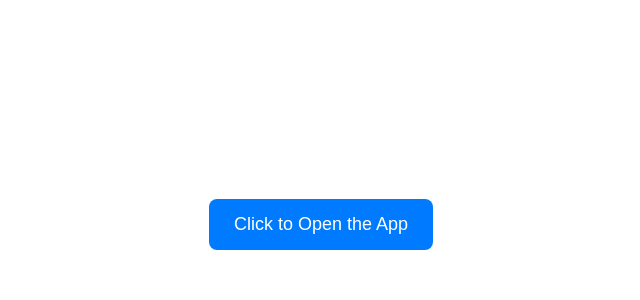
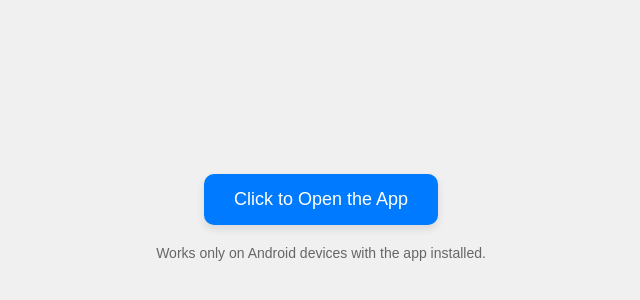
Before and after one commit to sanjay434343/Ai-mood-detector, a plain HTML site: page opn.html in a window 1280 px wide. Shown: the part 184-484 px from the top of the page, without its empty margins (319-959 px from the left). Drawn offline with Linux system fonts and the light colour scheme.

Commit message:
Update opn.html

```diff
--- a/opn.html
+++ b/opn.html
@@ -1,33 +1,49 @@
 <!DOCTYPE html>
 <html lang="en">
 <head>
-  <meta charset="UTF-8">
-  <meta name="viewport" content="width=device-width, initial-scale=1">
+  <meta charset="UTF-8" />
+  <meta name="viewport" content="width=device-width, initial-scale=1.0"/>
   <title>Open App</title>
   <style>
     body {
+      font-family: Arial, sans-serif;
+      background: #f0f0f0;
+      height: 100vh;
       display: flex;
+      align-items: center;
       justify-content: center;
-      align-items: center;
-      height: 100vh;
-      font-family: Arial, sans-serif;
+      text-align: center;
     }
-    a {
-      padding: 15px 25px;
+    a.button {
+      display: inline-block;
+      padding: 15px 30px;
       background-color: #007bff;
       color: white;
       text-decoration: none;
-      border-radius: 8px;
+      border-radius: 10px;
       font-size: 18px;
+      box-shadow: 0 4px 8px rgba(0,0,0,0.1);
     }
-    a:hover {
+    a.button:hover {
       background-color: #0056b3;
+    }
+    .note {
+      margin-top: 20px;
+      font-size: 14px;
+      color: #666;
     }
   </style>
 </head>
 <body>
-  <a href="intent://#Intent;package=com.ddroid.opn;scheme=package;end">
-    Click to Open the App
-  </a>
+
+  <div>
+    <a class="button" href="intent://#Intent;package=com.ddroid.opn;end">
+      Click to Open the App
+    </a>
+    <p class="note">
+      Works only on Android devices with the app installed.
+    </p>
+  </div>
+
 </body>
 </html>
```
